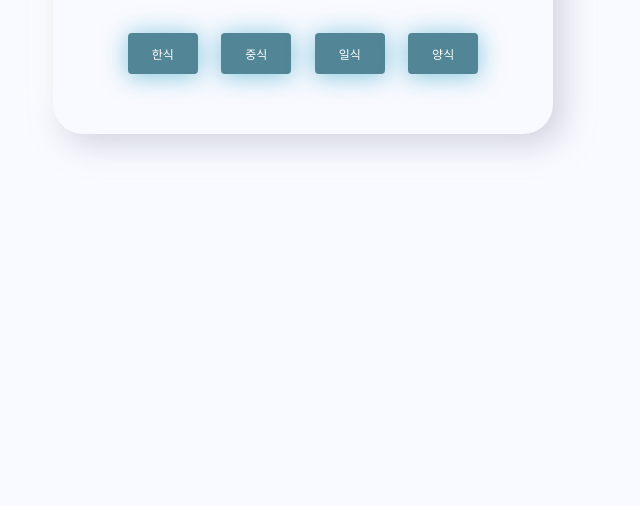
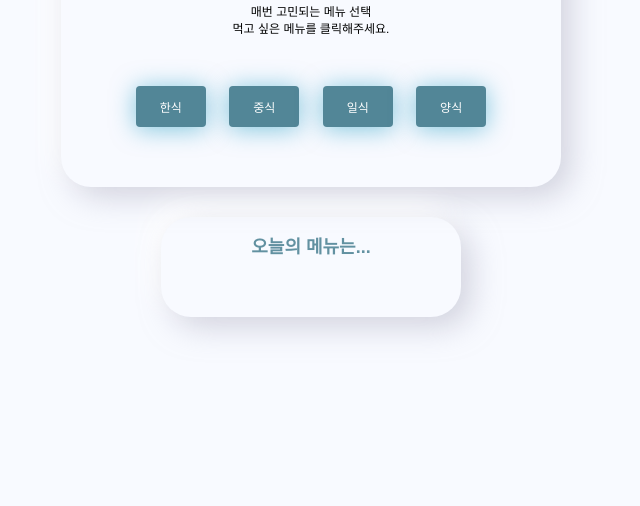
Before and after one commit to mxx-kor/menu_recommendation, a plain HTML site: page index.html in a window 1280 px wide. Shown: the part 302-808 px from the top of the page, without its empty margins (337-977 px from the left). Drawn offline with Linux system fonts and the light colour scheme.

Commit message:
added new div
to make the result more obvious

```diff
--- a/CSS/main.css
+++ b/CSS/main.css
@@ -1,15 +1,33 @@
+main {
+  height: 100%;
+  display: flex;
+  flex-direction: column;
+  justify-content: center;
+  align-items: center;
+}
+
 h1 {
   color: #528697;
   opacity: 0.9;
-  padding-top: 50px;
+  padding-top: 40px;
+}
+
+h2 {
+  color: #528697;
+  opacity: 0.9;
 }
 
 .container {
-  display: block;
-  margin: 150px auto;
   width: 500px;
-  min-width: 200px;
-  height: 100%;
+  border-radius: 30px;
+  margin-bottom: 30px;
+  box-shadow: 10px 10px 30px rgb(174, 174, 192, 0.5),
+    -10px -10px 30px rgba(255, 255, 255);
+}
+
+.result-box {
+  width: 300px;
+  height: 100px;
   border-radius: 30px;
   box-shadow: 10px 10px 30px rgb(174, 174, 192, 0.5),
     -10px -10px 30px rgba(255, 255, 255);
--- a/CSS/style.css
+++ b/CSS/style.css
@@ -1,11 +1,10 @@
 @import "button.css";
 @import "main.css";
 
-html {
+html,
+body {
   height: 100vh;
   width: 100vw;
-}
-body {
   font-size: 12px;
   font-family: "Helvetica", "Arial", sans-serif;
   text-align: center;
--- a/index.html
+++ b/index.html
@@ -1,20 +1,23 @@
 <!DOCTYPE html>
 <html lang="ko">
   <head>
-    <meta charset="UTF-8">
-    <meta http-equiv="X-UA-Compatible" content="IE=edge">
-    <meta name="viewport" content="width=device-width, initial-scale=1.0">
-    <link rel="shortcut icon" href="/favicon.ico" type="image/x-icon">
-    <link rel="icon" href="/favicon.ico" type="image/x-icon">
-    <link href="CSS/style.css" rel="stylesheet">
+    <meta charset="UTF-8" />
+    <meta http-equiv="X-UA-Compatible" content="IE=edge" />
+    <meta name="viewport" content="width=device-width, initial-scale=1.0" />
+    <link rel="shortcut icon" href="/favicon.ico" type="image/x-icon" />
+    <link rel="icon" href="/favicon.ico" type="image/x-icon" />
+    <link href="CSS/style.css" rel="stylesheet" />
     <title>오늘 뭐먹지?</title>
   </head>
   <body>
-    <main class="container">
+    <main>
+      <div class="container">
         <h1>오늘 뭐먹지?</h1>
         <div id="para">
-            <p>매번 고민되는 메뉴 선택<br>
-                먹고 싶은 메뉴를 클릭해주세요.</p>
+          <p>
+            매번 고민되는 메뉴 선택<br />
+            먹고 싶은 메뉴를 클릭해주세요.
+          </p>
         </div>
         <div id="btns">
           <button id="btn1" class="bubbly-button">한식</button>
@@ -22,6 +25,11 @@
           <button id="btn3" class="bubbly-button">일식</button>
           <button id="btn4" class="bubbly-button">양식</button>
         </div>
+      </div>
+      <div class="result-box">
+        <h2>오늘의 메뉴는...</h2>
+        <h3 id="result"></h3>
+      </div>
     </main>
     <script src="JS/button.js"></script>
     <script src="JS/result.js"></script>
```
Lines whose indentation alone changed are shown as unchanged.
